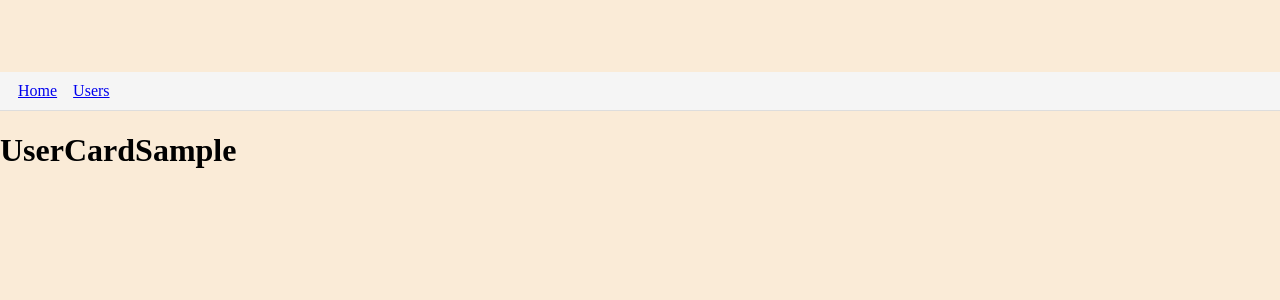
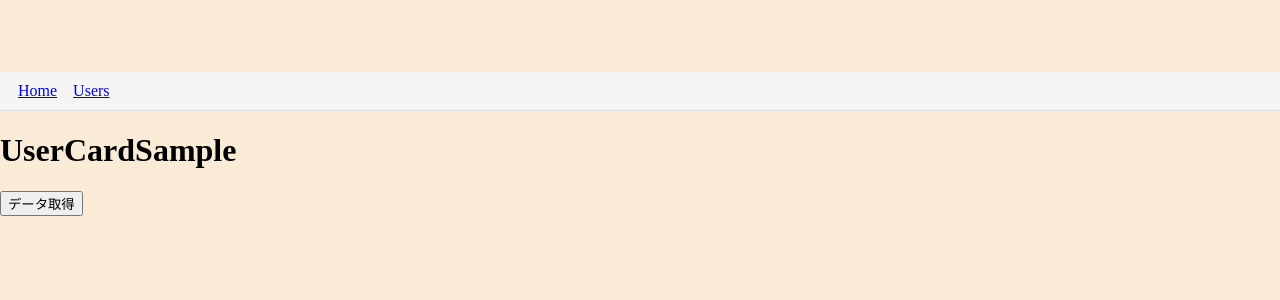
Before and after one commit to kingkazuma7/jakey_stepup_react17, a React (Create React App) app: page /userCardSample in a window 1280 px wide. Shown: the top 300 px of the page. Built offline with nearby package versions, Linux system fonts and the light colour scheme.

Commit message:
でーた取得でUserCardSampleコンポになっている : 残

```diff
--- a/src/components/router/Router2.tsx
+++ b/src/components/router/Router2.tsx
@@ -9,11 +9,19 @@ import { UserProfile } from '../sample/UserProfile/UserProfile';
 import { User } from '../sample/types/user';
 import { UserCard } from '../organism/user/UserCard';
 import { UserCardSample } from '../sample/UserCardSample/UserCardSample';
+import { userProfileSample } from '../sample/types/userProfileSample';
 
 const user: User = {
   // 別ファイルでオブジェクトで型定義しているを呼び出し
   name: 'ゾロ',
   hobbies: ['剣士', '筋トレ'],
+};
+
+const user2 = {
+  id: 1,
+  name: 'ゾロ',
+  email: 'zoro@test.com',
+  address: 'ADDRESS',
 };
 
 export const Router2 = () => {
@@ -48,7 +56,7 @@ export const Router2 = () => {
           </Route>
           <Route path="/userCardSample">
             <HeaderOnly>
-              <UserCardSample />
+              <UserCardSample user2={user2} />{' '}
             </HeaderOnly>
           </Route>
         </Switch>
--- a/src/components/sample/UserCardSample/UserCardSample.tsx
+++ b/src/components/sample/UserCardSample/UserCardSample.tsx
@@ -1,7 +1,56 @@
-export const UserCardSample = () => {
+import { useState, VFC } from 'react';
+import { userProfileSample } from '../types/userProfileSample';
+import axios from 'axios';
+import { sampleUser } from '../types/api/userSample';
+
+type UserCardSampleProps = {
+  user2: userProfileSample;
+};
+
+export const UserCardSample: VFC<UserCardSampleProps> = props => {
+  const { user2 } = props;
+  const style = {
+    backgroundColor: 'white',
+    padding: '8px',
+    borderRadius: '10px',
+    boxShadow: '0 4px 6px rgba(0, 0, 0, 0.1)',
+  };
+
+  const [userProfiles, setUserProfiles] = useState<Array<userProfileSample>>(
+    []
+  );
+
+  const onClickFetchUser = () => {
+    axios
+      .get<Array<sampleUser>>('https://jsonplaceholder.typicode.com/users')
+      .then(res => {
+        const data = res.data.map(user => ({
+          id: user.id,
+          name: `${user.name}(${user.username})`,
+          email: user.email,
+          address: `${user.address.street}, ${user.address.suite}, ${user.address.city}`,
+        }));
+        setUserProfiles(data);
+      });
+  };
+
   return (
     <>
       <h1>UserCardSample</h1>
+      <button onClick={onClickFetchUser}>データ取得</button>
+      {userProfiles.map(user => (
+        <UserCardSample key={user.id} user2={user} />
+      ))}
+      {/* <div style={style}>
+        <dl>
+          <dt>名前</dt>
+          <dd></dd>
+          <dt>メール</dt>
+          <dd></dd>
+          <dt>住所</dt>
+          <dd></dd>
+        </dl>
+      </div> */}
     </>
   );
 };
--- /dev/null
+++ b/src/components/sample/types/userProfileSample.ts
@@ -0,0 +1,6 @@
+export type userProfileSample = {
+  id: number;
+  name: string;
+  email: string;
+  address: string;
+};
```
Also changed, not shown: src/components/sample/types/api/userSample.ts (+23 -0 lines).
